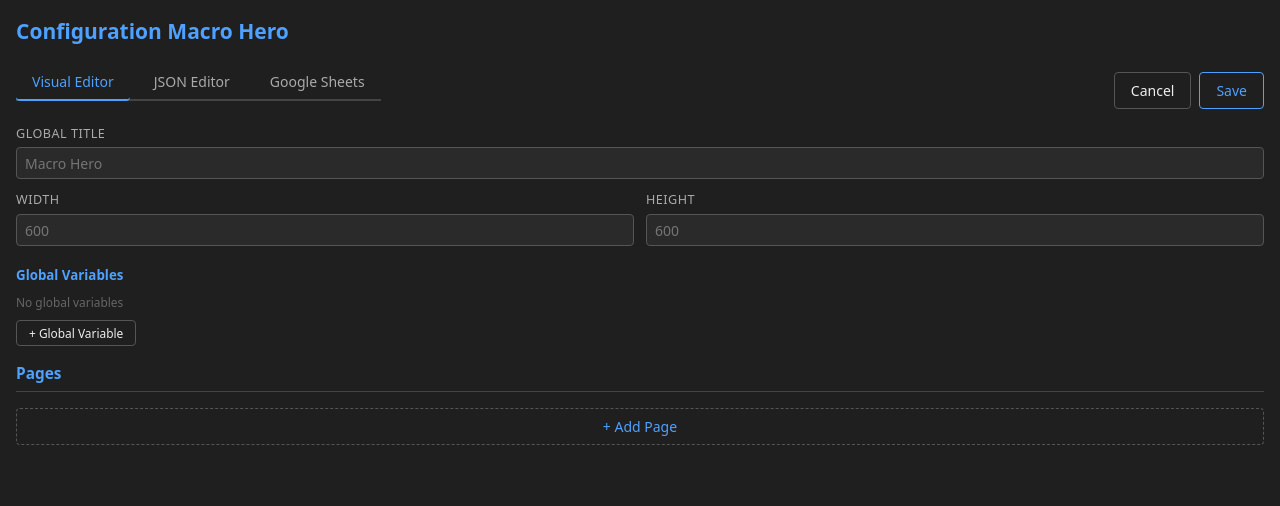
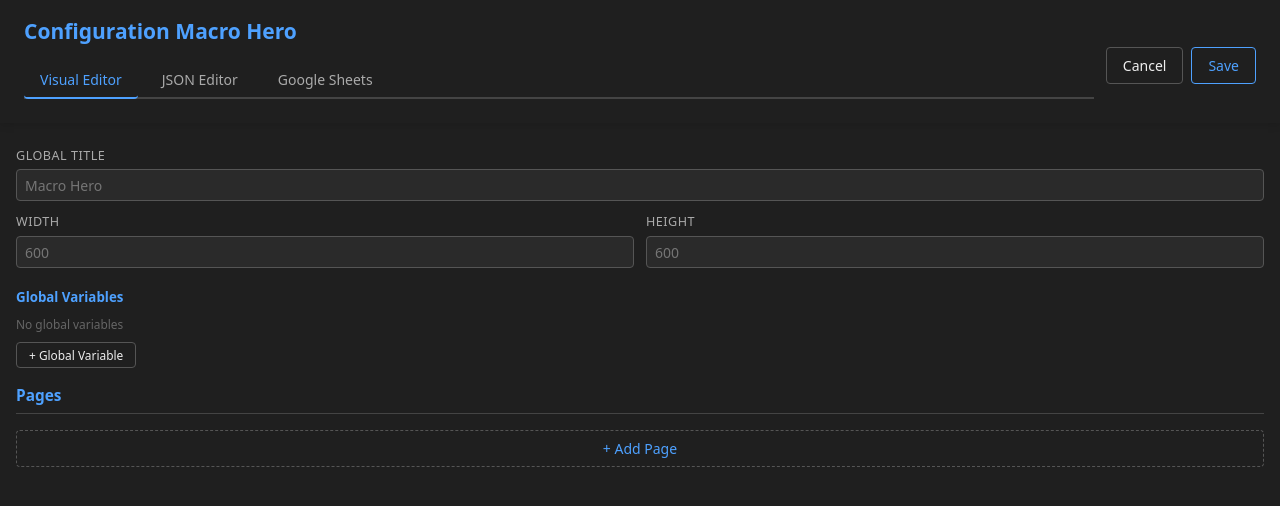
Before and after one commit to Sewef/macroHero, a website built with Vite: page configModal.html in a window 1280 px wide. Built offline with nearby package versions, Linux system fonts and the light colour scheme; what @owlbear-rodeo/sdk would draw is missing.

Commit message:
fix topbar

```diff
--- a/configModal.html
+++ b/configModal.html
@@ -27,10 +27,13 @@
       background: #1f1f1f;
       color: #eee;
       margin: 0;
-      padding: 16px;
+      padding: 0;
       font-family: system-ui, Avenir, Helvetica, Arial, sans-serif;
       min-width: 320px;
       box-sizing: border-box;
+      height: 100vh;
+      width: 100vw;
+      overflow: hidden;
       display: flex;
       flex-direction: column;
     }
@@ -64,6 +67,26 @@
       align-items: center;
       gap: 12px;
       margin-bottom: 8px;
+      position: sticky;
+      top: 0;
+      background: #1f1f1f;
+      z-index: 9999;
+      pointer-events: auto;
+      box-shadow: 0 2px 8px rgba(0,0,0,0.12);
+      padding: 16px 24px 8px 24px;
+    }
+
+    .topbar-left {
+      display: flex;
+      flex-direction: column;
+      gap: 6px;
+      flex: 1 1 auto;
+      min-width: 0;
+    }
+
+    .topbar .tab {
+      z-index: 10001;
+      position: relative;
     }
 
     .header-actions {
@@ -107,10 +130,13 @@
       flex-direction: column;
       flex: 1 1 auto;
       min-height: 0;
+      overflow-y: auto;
+      height: 100vh;
+      padding: 16px;
+      box-sizing: border-box;
     }
 
     /* Ensure editor container can expand into the modal body (no inner scrolling) */
-    #editor-tab { display: block; }
     .editor-container { display: block; width: 100%; overflow: visible; padding-right: 8px; }
 
     .tab-content.active {
@@ -536,13 +562,14 @@
 </head>
 
 <body>
-  <h2>Configuration Macro Hero</h2>
-
   <div class="topbar">
-    <div class="tabs">
-      <button class="tab active" data-tab="editor">Visual Editor</button>
-      <button class="tab" data-tab="json">JSON Editor</button>
-      <button class="tab" data-tab="gsheets">Google Sheets</button>
+    <div class="topbar-left">
+      <h2 style="margin:0;">Configuration Macro Hero</h2>
+      <div class="tabs" style="margin-top:8px;">
+        <button type="button" class="tab active" data-tab="editor">Visual Editor</button>
+        <button type="button" class="tab" data-tab="json">JSON Editor</button>
+        <button type="button" class="tab" data-tab="gsheets">Google Sheets</button>
+      </div>
     </div>
     <div class="header-actions">
       <button type="button" id="cancelBtn">Cancel</button>
--- a/src/configModal.js
+++ b/src/configModal.js
@@ -148,10 +148,7 @@ function saveVariableFromModal(currentConfigParam) {
 
 function closeModal(data) {
   if (data) {
-    console.log("Modal sending result broadcast:", data);
     OBR.broadcast.sendMessage("macrohero.config.result", data, { destination: "LOCAL" });
-  } else {
-    console.log("Modal closed without saving");
   }
   OBR.modal.close(MODAL_LABEL);
 }
@@ -503,7 +500,6 @@ window.togglePageCollapse = function(index, e) {
   // Prevent toggle if we just finished dragging
   const timeSinceDragEnd = Date.now() - dragEndTime;
   if (timeSinceDragEnd < 200) {
-    console.log('Preventing collapse toggle - just finished dragging');
     return;
   }
 
@@ -1100,12 +1096,7 @@ document.getElementById("addPageBtn").onclick = () => {
   renderEditor(currentConfig);
 };
 
-// Tab click handlers
-document.querySelectorAll('.tab').forEach(tab => {
-  tab.addEventListener('click', () => {
-    switchTab(tab.dataset.tab);
-  });
-});
+// Tab click handlers will be attached when the modal is ready (inside OBR.onReady)
 
 // Sync from JSON button
 document.getElementById("syncFromJson").onclick = syncFromJson;
@@ -1200,6 +1191,16 @@ OBR.onReady(() => {
     currentConfig = cfg;
     renderEditor(cfg);
     document.getElementById("cfgArea").value = JSON.stringify(cfg, null, 2);
+    // Attach tab handlers now that DOM is ready
+      document.querySelectorAll('.tab').forEach(tab => {
+        tab.addEventListener('click', (e) => {
+          e.preventDefault();
+          switchTab(tab.dataset.tab);
+        });
+      });
+      // No delegated fallback — explicit handlers above are sufficient and less intrusive.
+    // Ensure initial tab state
+    switchTab(currentTab);
   }).catch(error => {
     console.error("Error loading config in modal:", error);
   });
```
